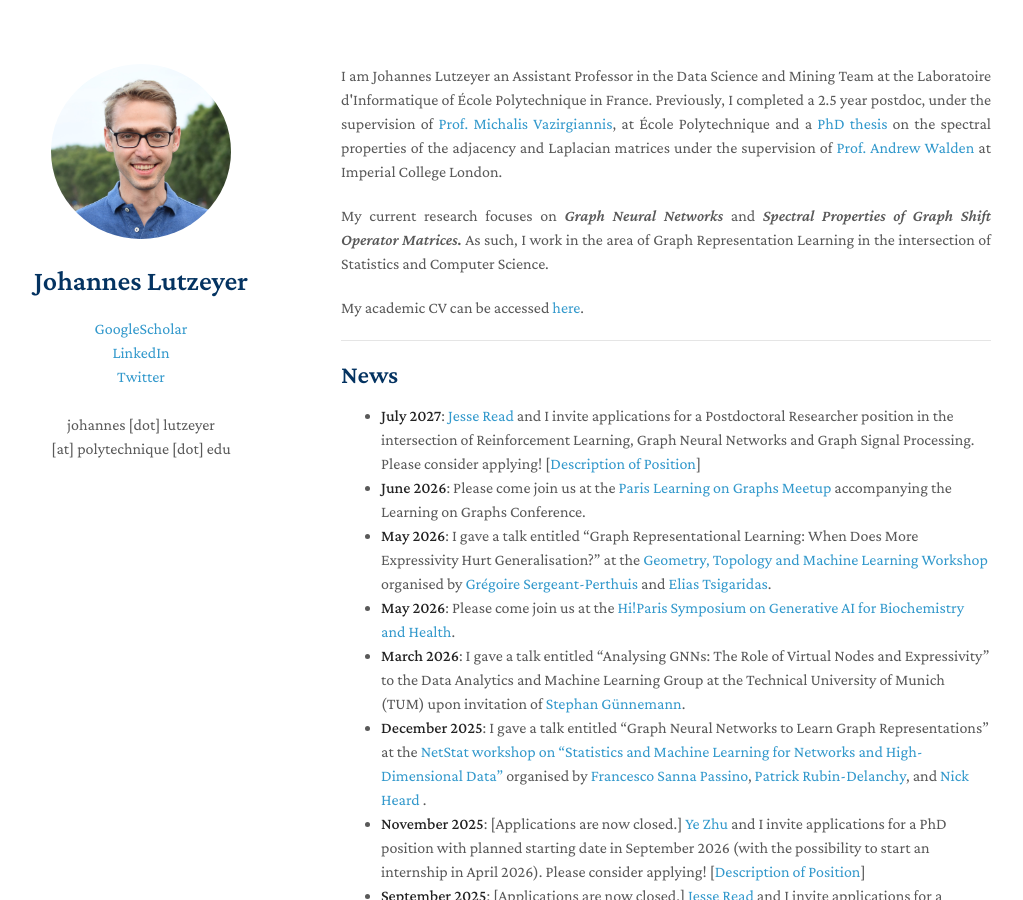
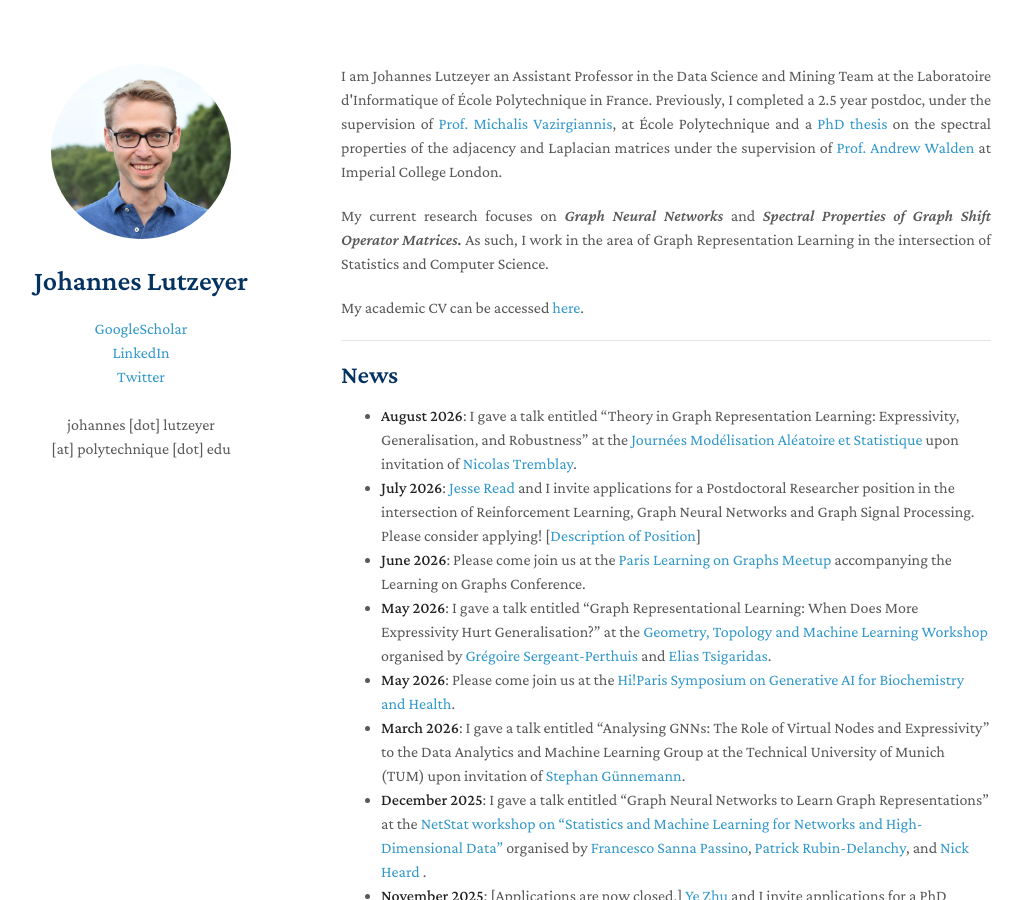
Before and after one commit to johanneslutzeyer/johanneslutzeyer.github.io, a Jekyll site: the page built from index.md, in a window 1280 px wide and 900 px high. Shown: the whole window, without its empty margins (129-1152 px from the left). Built offline with Jekyll 4.4.1, drawn with Linux system fonts in a browser that asks for light colours; our own code applies the rules of GitHub Pages for plain Markdown files; a script that is not in the unit is left out.

Commit message:
Update index.md

```diff
--- a/index.md
+++ b/index.md
@@ -13,7 +13,8 @@ My academic CV can be accessed <a href="https://johanneslutzeyer.com/doc/Johanne
 ---
 
 ## News
-- **July 2027**: <a href="https://jmread.github.io/" target=" blank">Jesse Read</a> and I invite applications for a Postdoctoral Researcher position in the intersection of Reinforcement Learning, Graph Neural Networks and Graph Signal Processing. Please consider applying! [<a href="https://johanneslutzeyer.com/doc/2026_07_DGSP_PostDocPosition.pdf" target="_blank">Description of Position</a>]
+- **August 2026**: I gave a talk entitled "Theory in Graph Representation Learning: Expressivity, Generalisation, and Robustness" at the <a href="https://mas2026.sciencesconf.org/" target="_blank">Journées Modélisation Aléatoire et Statistique</a> upon invitation of <a href="https://ntremblay.cnrs.fr/" target="_blank">Nicolas Tremblay</a>.
+- **July 2026**: <a href="https://jmread.github.io/" target=" blank">Jesse Read</a> and I invite applications for a Postdoctoral Researcher position in the intersection of Reinforcement Learning, Graph Neural Networks and Graph Signal Processing. Please consider applying! [<a href="https://johanneslutzeyer.com/doc/2026_07_DGSP_PostDocPosition.pdf" target="_blank">Description of Position</a>]
 - **June 2026**: Please come join us at the <a href="https://sites.google.com/view/learning-on-graph-paris-meetup/home" target=" blank">Paris Learning on Graphs Meetup </a> accompanying the Learning on Graphs Conference.
 - **May 2026**: I gave a talk entitled "Graph Representational Learning: When Does More Expressivity Hurt Generalisation?" at the <a href="https://sites.google.com/view/gtml26/" target="_blank">Geometry, Topology and Machine Learning Workshop</a> organised by <a href="https://www.normalesup.org/~sergeant/" target="_blank">Grégoire Sergeant-Perthuis </a> and <a href="https://who.paris.inria.fr/Elias.Tsigaridas/" target="_blank">Elias Tsigaridas</a>.
 - **May 2026**: Please come join us at the <a href="https://hi-paris.fr/research/symposium/" target=" blank">Hi!Paris Symposium on Generative AI for Biochemistry and Health</a>.
```
